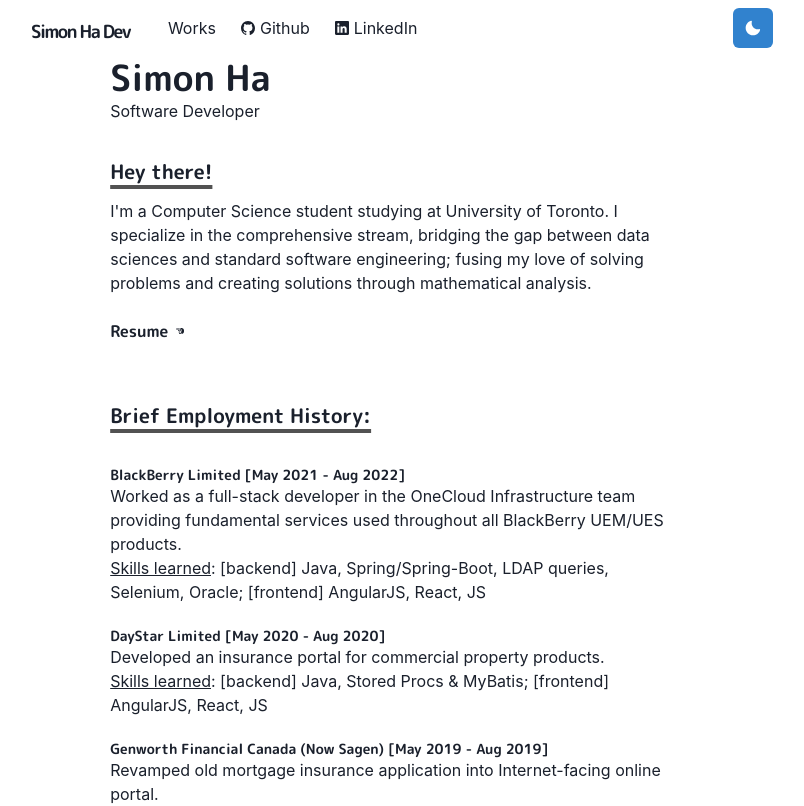
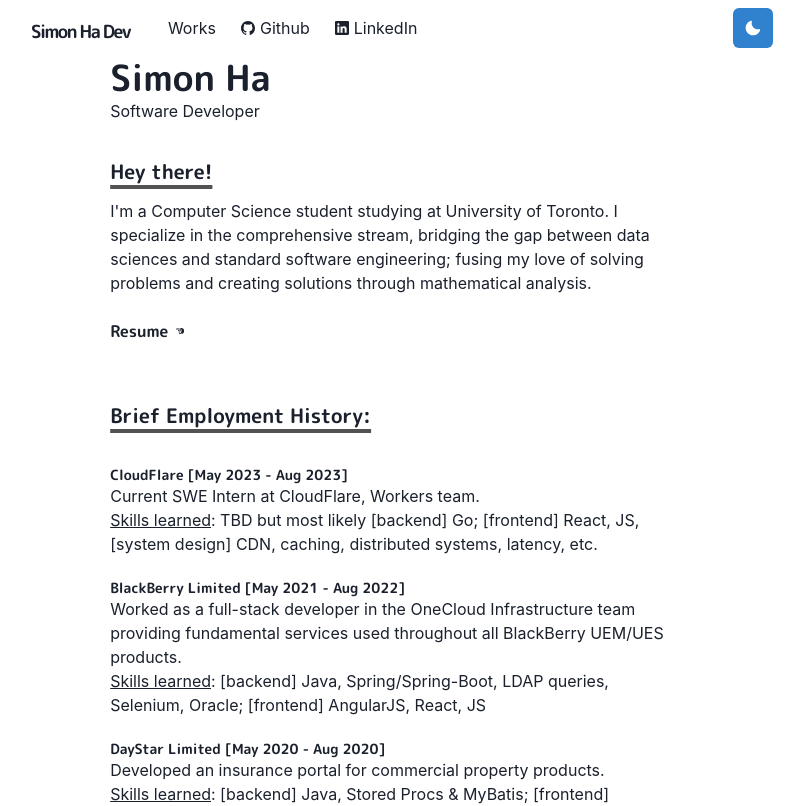
Before and after one commit to simonha9/portfolio, a Next.js app: page / in a window 1280 px wide. Shown: the top 806 px of the page, without its empty margins (243-1047 px from the left). Built offline with nearby package versions, Linux system fonts and the light colour scheme.

Commit message:
Updating resume and about

```diff
--- a/pages/about.js
+++ b/pages/about.js
@@ -50,6 +50,14 @@ const about = () => {
                 </Heading>
                 <br />
                 <Paragraph>
+                    <Heading as='h6' size='xs'>CloudFlare [May 2023 - Aug 2023]</Heading>
+                    Current SWE Intern at CloudFlare, Workers team.
+                    <br />
+                    <u>Skills learned</u>: TBD but most likely [backend] Go;  [frontend] React, JS, [system design] CDN, caching, distributed systems, latency, etc.
+
+                </Paragraph>
+                <br />
+                <Paragraph>
                     <Heading as='h6' size='xs'>BlackBerry Limited [May 2021 - Aug 2022]</Heading>
                     Worked as a full-stack developer in the OneCloud Infrastructure team providing fundamental services used throughout all BlackBerry UEM/UES products.
                     <br />
```
Also changed, not shown: 1 other file (tests, documents, lock files or other folders).
